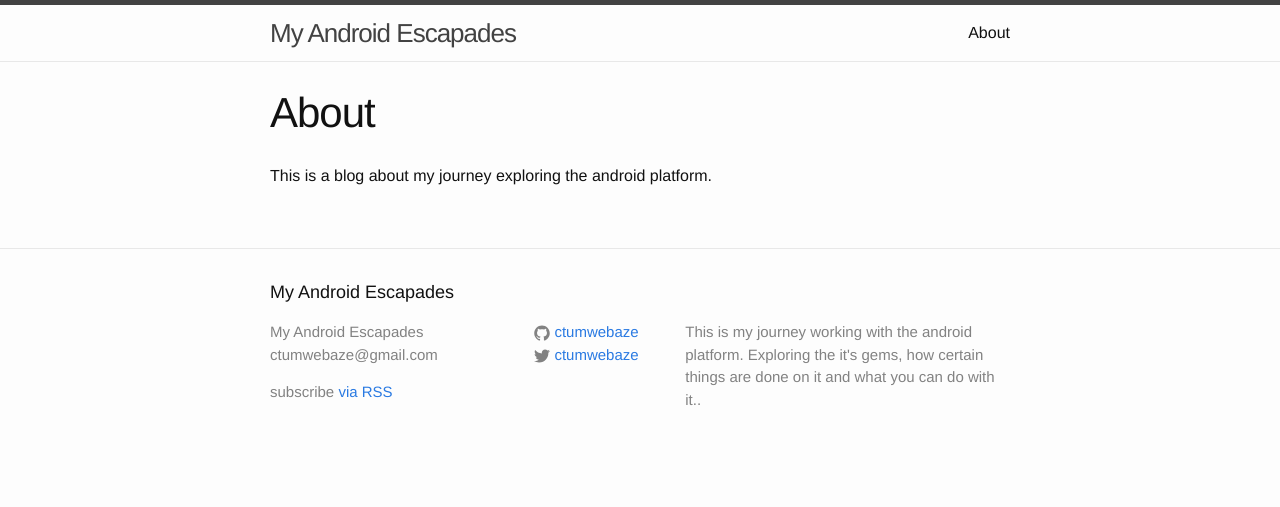
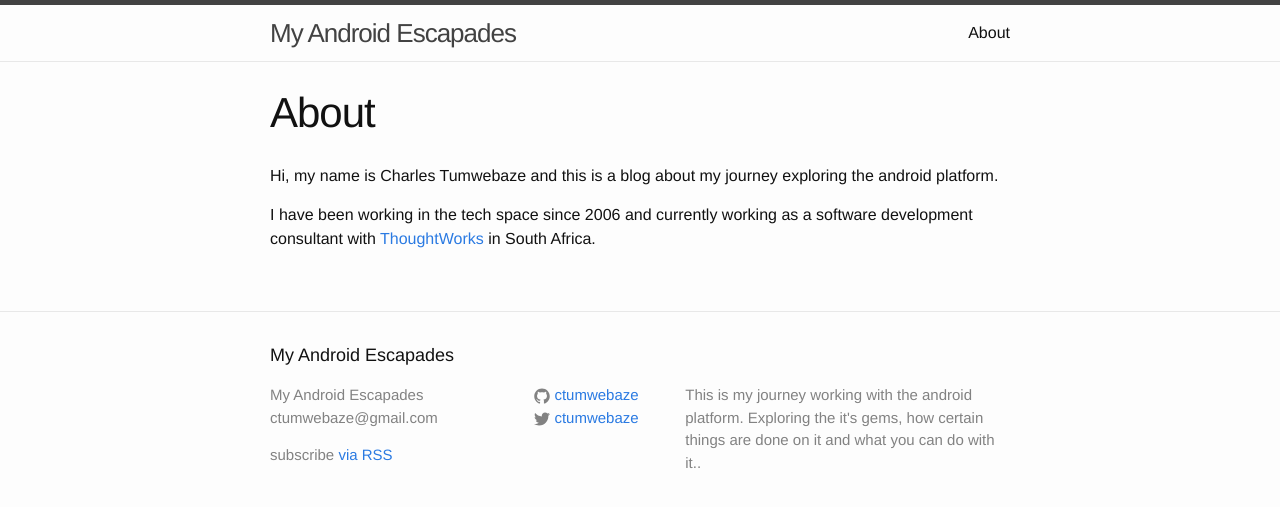
Before and after one commit to ctumwebaze/ctumwebaze.github.io, a Jekyll site: the page built from about.md, in a window 1280 px wide. Shown: the top 507 px of the page. Built offline with Jekyll 4.4.1, drawn with Linux system fonts in a browser that asks for light colours.

Commit message:
updates the about information for the blog

```diff
--- a/about.md
+++ b/about.md
@@ -4,4 +4,6 @@ title: About
 permalink: /about/
 ---
 
-This is a blog about my journey exploring the android platform.
+Hi, my name is Charles Tumwebaze and this is a blog about my journey exploring the android platform.
+
+I have been working in the tech space since 2006 and currently working as a software development consultant with [ThoughtWorks](https://www.thoughtworks.com/) in South Africa.
```
